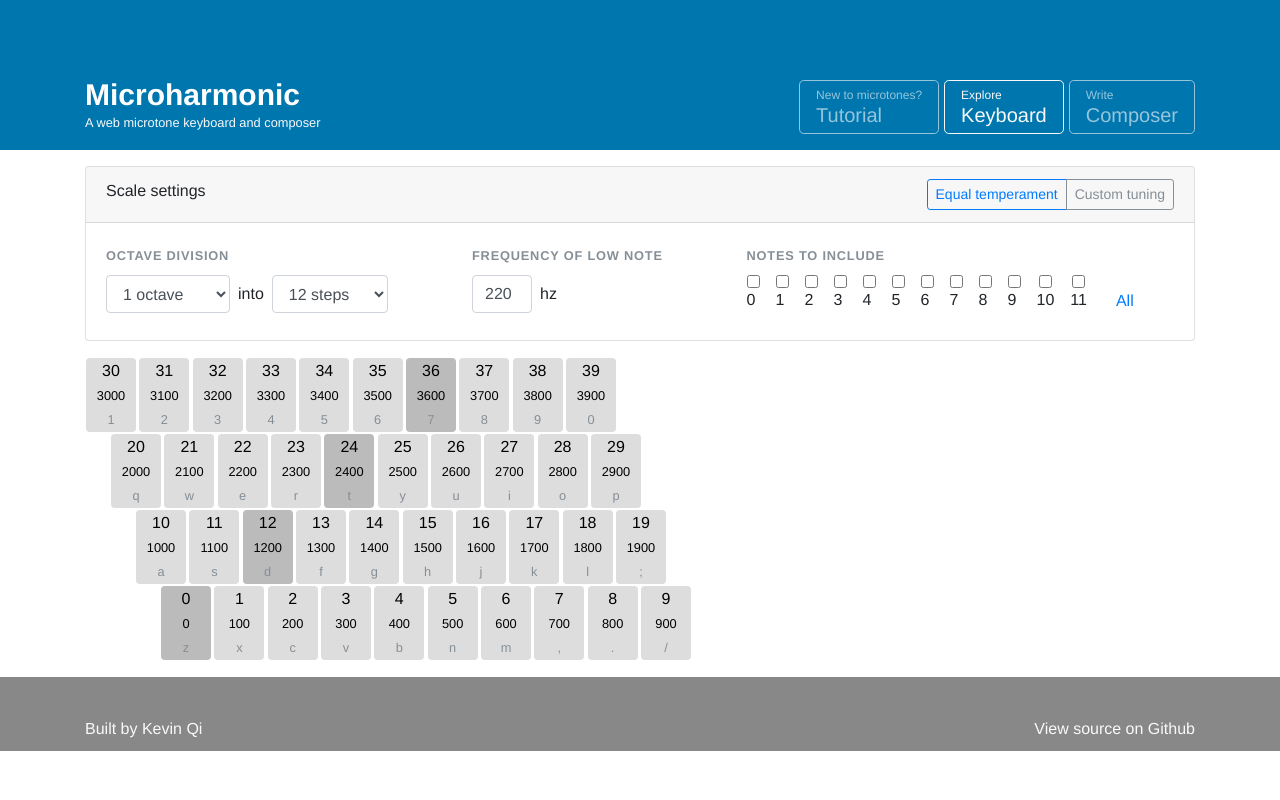
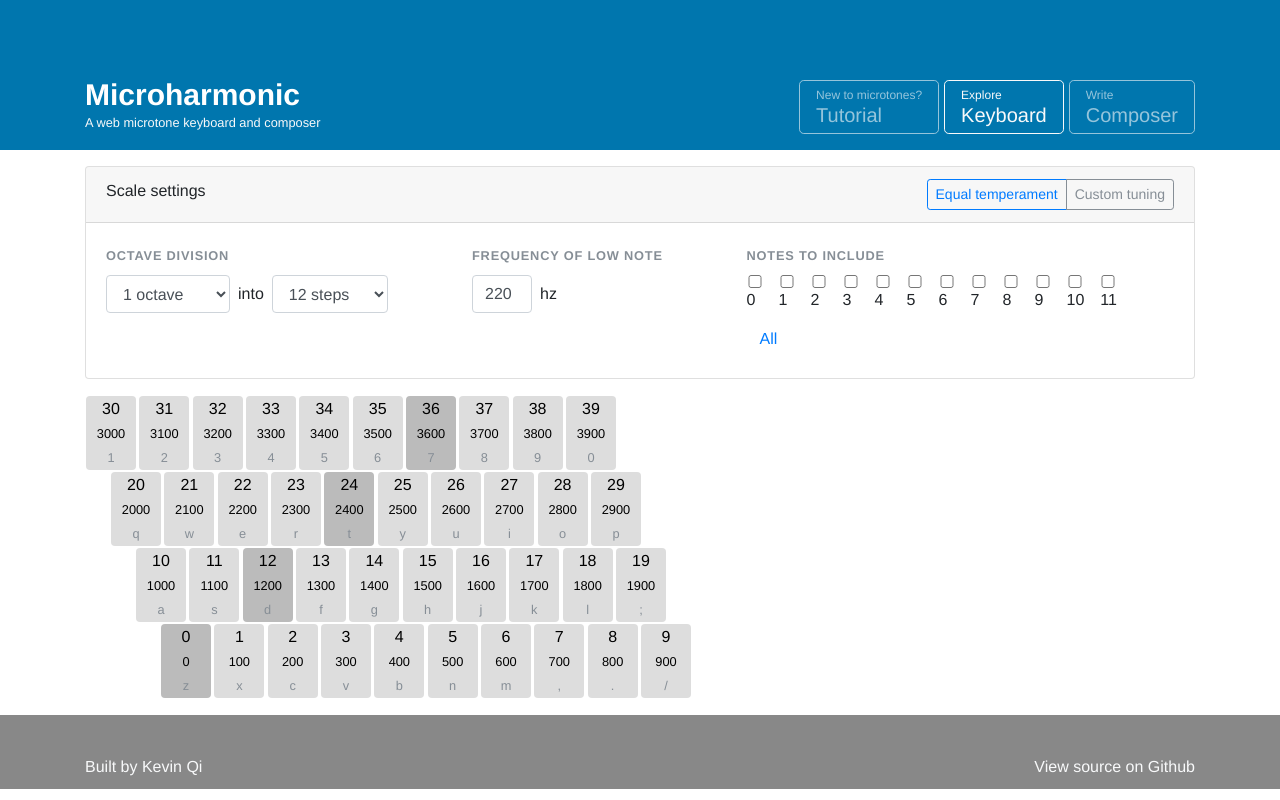
Before and after one commit to kevinsqi/microharmonic, a React (Create React App) app: page / in a window 1280 px wide. Built offline with nearby package versions, Linux system fonts and the light colour scheme.

Commit message:
fix width

```diff
--- a/src/App.css
+++ b/src/App.css
@@ -1,5 +1,9 @@
 body {
   font-family: Arimo;
+}
+
+input[type=checkbox] {
+  width: 1em;
 }
 
 .opacity-60 {
```
